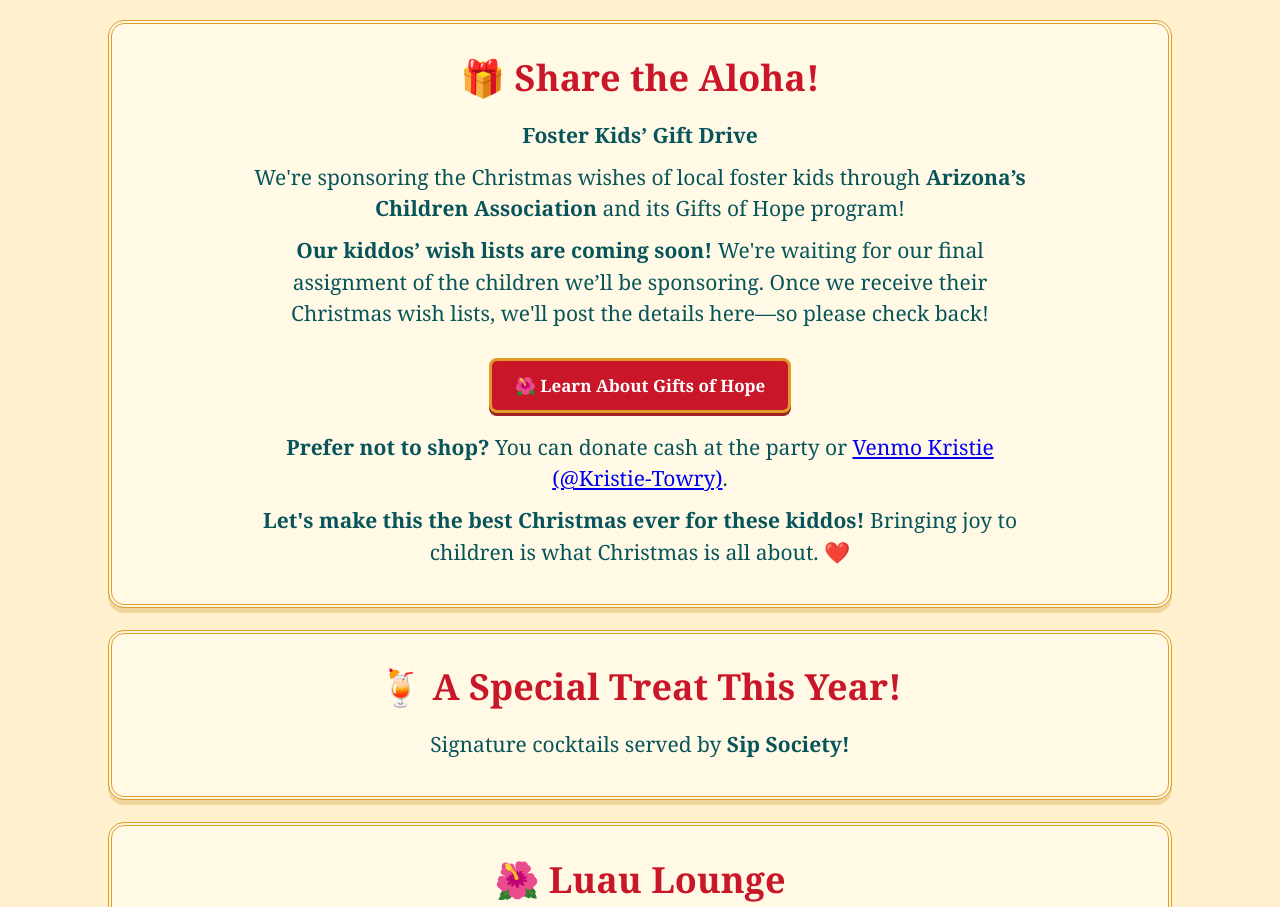
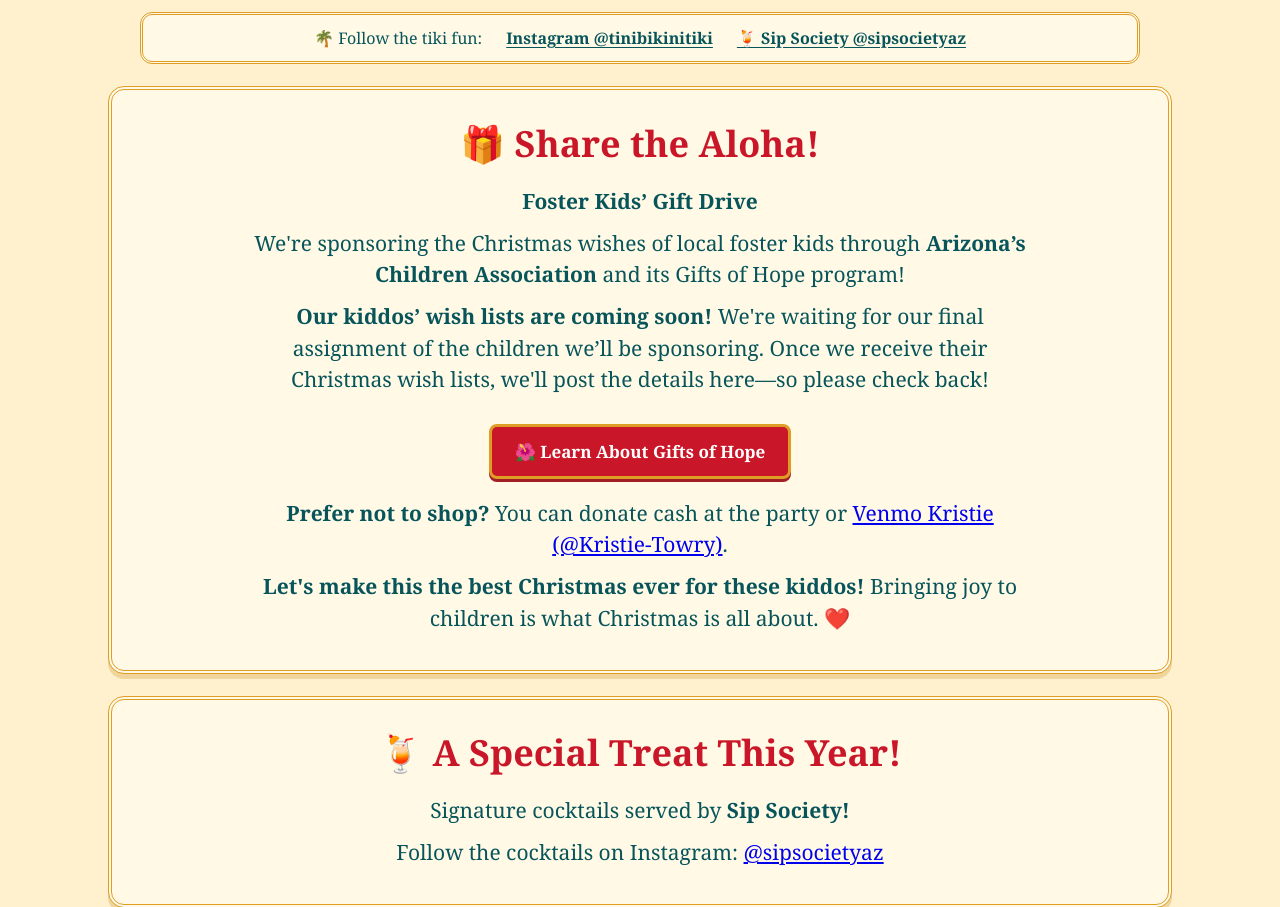
Before and after one commit to kristietowry/a-very-tiki-christmas, a plain HTML site: page index.html in a window 1280 px wide. Shown: the part 962-1869 px from the top of the page. Drawn offline with Linux system fonts and the light colour scheme.

Commit message:
Add files via upload

```diff
--- a/index.html
+++ b/index.html
@@ -36,8 +36,12 @@
     .action {display:inline-block;background:var(--red);color:#fff;padding:13px 23px;border:3px solid var(--gold);border-radius:8px;font:bold 17px Georgia,serif;text-decoration:none;margin:18px 0 8px;box-shadow:0 3px 0 #9f1f24}
     .action:hover,.action:focus-visible{background:#981a28}
     .note {font-size:14px!important;color:#465957}
+
+    .social-strip {max-width:1000px;margin:14px auto 0;padding:12px 16px;display:flex;align-items:center;justify-content:center;gap:10px 24px;flex-wrap:wrap;background:#fff9e5;border:3px double var(--gold);border-radius:12px;text-align:center;font-family:Georgia,serif}
+    .social-strip a {color:var(--teal);font-weight:bold;text-decoration:underline;text-underline-offset:3px}
+    @media(max-width:650px){.social-strip{margin:8px 10px 0;padding:9px 7px;gap:5px 12px;font-size:13px;border-width:2px}}
     footer {text-align:center;padding:0 15px 27px;font-size:16px}
-    @media(max-width:650px){.extra{padding:0 10px 24px}.info{padding:18px 13px;margin:14px 0}.action{font-size:16px}}
+    @media(max-width:650px){.extra{padding:0 10px 20px}.info{width:91%;padding:11px 12px;margin:10px auto;border-width:3px;border-radius:10px;box-shadow:0 2px 0 #cf9d3955}.info h2{font-size:20px;line-height:1.15;margin:0 0 8px}.info p{font-size:13.5px;line-height:1.33;margin:7px auto}.action{font-size:13px;padding:9px 12px;margin:10px 0 5px;border-width:2px}.note{font-size:12px!important}}
   </style>
 </head>
 <body>
@@ -56,6 +60,11 @@
       <a class="hotspot lounge-button" href="#luau-lounge" aria-label="Luau Lounge comments information"></a>
       <a class="hotspot cocktail-panel" href="#cocktails" aria-label="Learn about Sip Society cocktails"></a>
     </div>
+    <aside class="social-strip" aria-label="Instagram links">
+      <span>🌴 Follow the tiki fun:</span>
+      <a href="https://www.instagram.com/tinibikinitiki/" target="_blank" rel="noopener noreferrer">Instagram @tinibikinitiki</a>
+      <a href="https://www.instagram.com/sipsocietyaz/" target="_blank" rel="noopener noreferrer">🍹 Sip Society @sipsocietyaz</a>
+    </aside>
     <div class="extra">
       <section class="info" id="gift-drive">
         <h2>🎁 Share the Aloha!</h2>
@@ -69,6 +78,7 @@
       <section class="info" id="cocktails">
         <h2>🍹 A Special Treat This Year!</h2>
         <p>Signature cocktails served by <strong>Sip Society!</strong></p>
+        <p>Follow the cocktails on Instagram: <a href="https://www.instagram.com/sipsocietyaz/" target="_blank" rel="noopener noreferrer">@sipsocietyaz</a></p>
       </section>
       <section class="info" id="luau-lounge">
         <h2>🌺 Luau Lounge</h2>
@@ -77,6 +87,7 @@
       <section class="info" id="photos">
         <h2>📸 Photos &amp; Links</h2>
         <p>Party photos and helpful links will appear here.</p>
+        <p>Follow our tiki bar on Instagram: <a href="https://www.instagram.com/tinibikinitiki/" target="_blank" rel="noopener noreferrer">@tinibikinitiki</a></p>
         <a class="action" href="https://docs.google.com/forms/d/e/1FAIpQLSf4m5Eq5neGTMWGXfcGtvVQ0W693zILfAYA3VJLAW2BDi1MYw/viewform" target="_blank" rel="noopener noreferrer">RSVP to the Party</a>
       </section>
     </div>
```
Also changed, not shown: 1 other file.
